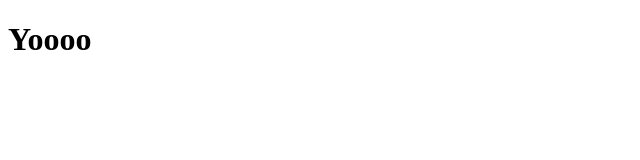
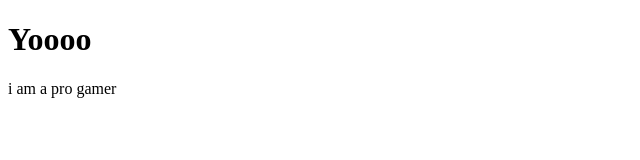
Before and after one commit to Her0x00/Her0x00.github.io, a plain HTML site: page index.html in a window 1280 px wide. Shown: the whole page, without its empty margins (0-640 px from the left). Drawn offline with Linux system fonts and the light colour scheme.

Commit message:
small fixes

```diff
--- a/index.html
+++ b/index.html
@@ -7,5 +7,6 @@
 </head>
 <body>
     <h1>Yoooo</h1>
+    <p>i am a pro gamer</p>
 </body>
 </html>
```
